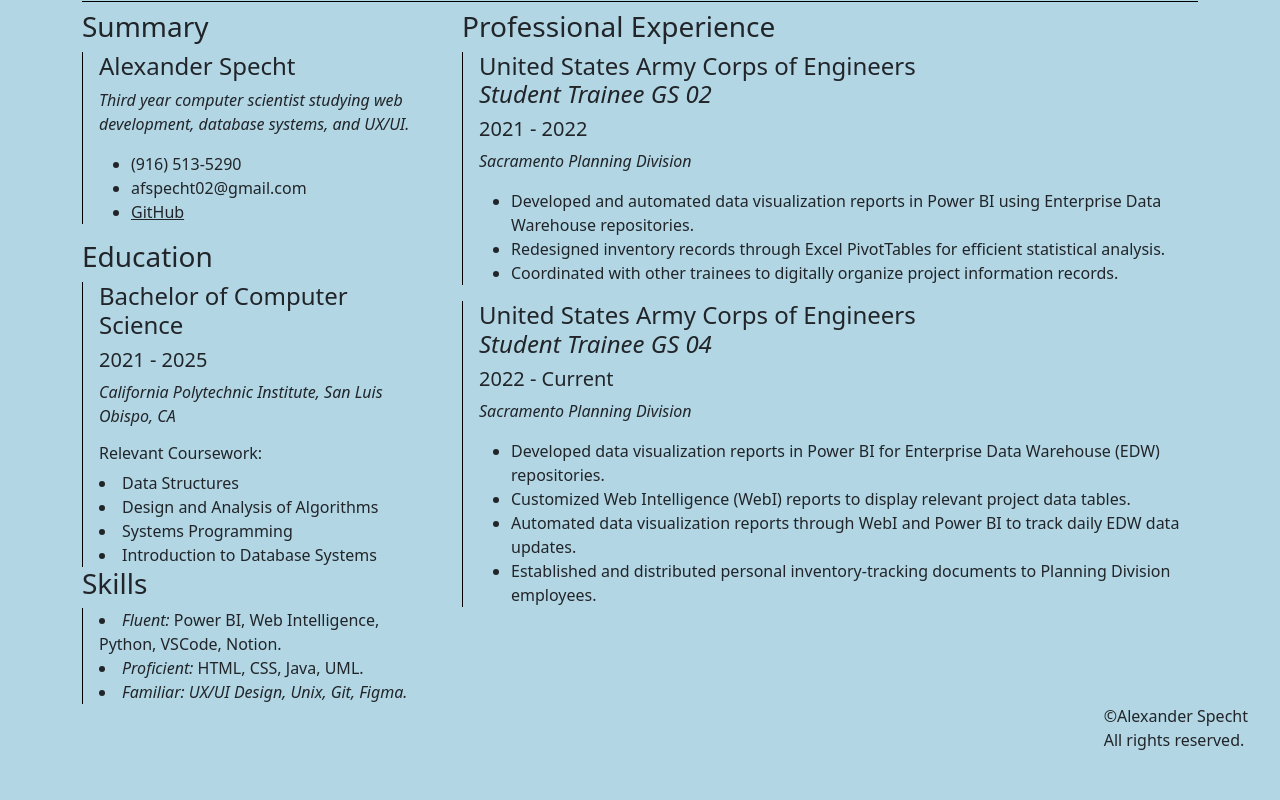
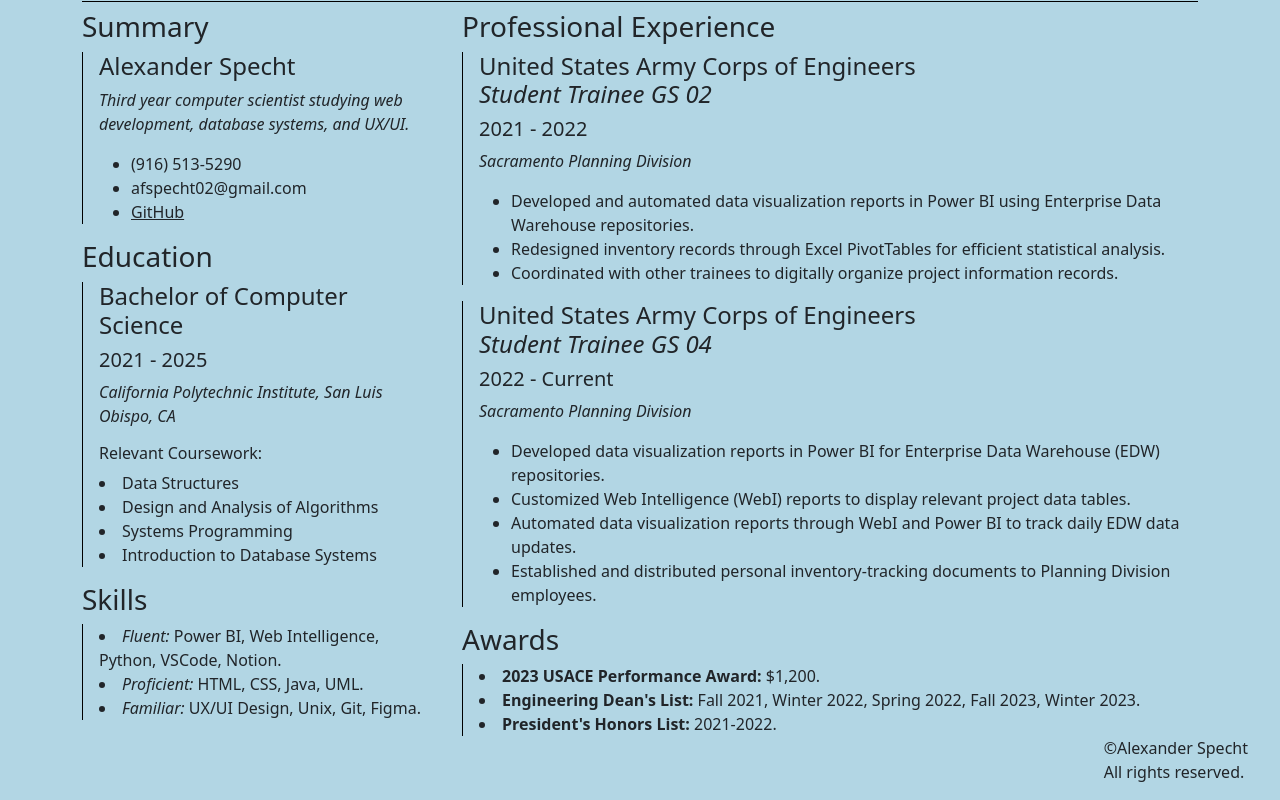
Before and after one commit to Velevynn/html-online-resume, a plain HTML site: page index.html in a window 1280 px wide. Shown: the part 1260-2060 px from the top of the page. Before the commit the page ends 2028 px from the top, so only its background shows below. Drawn offline with nearby package versions, Linux system fonts and the light colour scheme.

Commit message:
Add files via upload

```diff
--- a/index.html
+++ b/index.html
@@ -119,8 +119,7 @@
               <div class="resume-item">
                 <li><em>Fluent: </em>Power BI, Web Intelligence, Python, VSCode, Notion.</li>
                 <li><em>Proficient: </em>HTML, CSS, Java, UML.</li>
-                <li><em>Familiar: UX/UI Design, Unix, Git, Figma.</em></li>
-
+                <li><em>Familiar: </em>UX/UI Design, Unix, Git, Figma.</li>
               </div>
 
             </div>
@@ -149,6 +148,13 @@
                     <li>Established and distributed personal inventory-tracking documents to Planning Division employees.</li>
 
                 </ul>
+              </div>
+
+              <h3 class="resume-title ">Awards</h3>
+              <div class="resume-item">
+                <li><b>2023 USACE Performance Award: </b>$1,200.</li>
+                <li><b>Engineering Dean's List: </b>Fall 2021, Winter 2022, Spring 2022, Fall 2023, Winter 2023.</li>
+                <li><b>President's Honors List: </b> 2021-2022.</li>
               </div>
             </div>
           </div>
--- a/style.css
+++ b/style.css
@@ -50,3 +50,7 @@ footer p {
     justify-content: right;
     padding-right: 2rem;
 }
+
+.skills {
+  padding-top: 1rem;
+}
```
